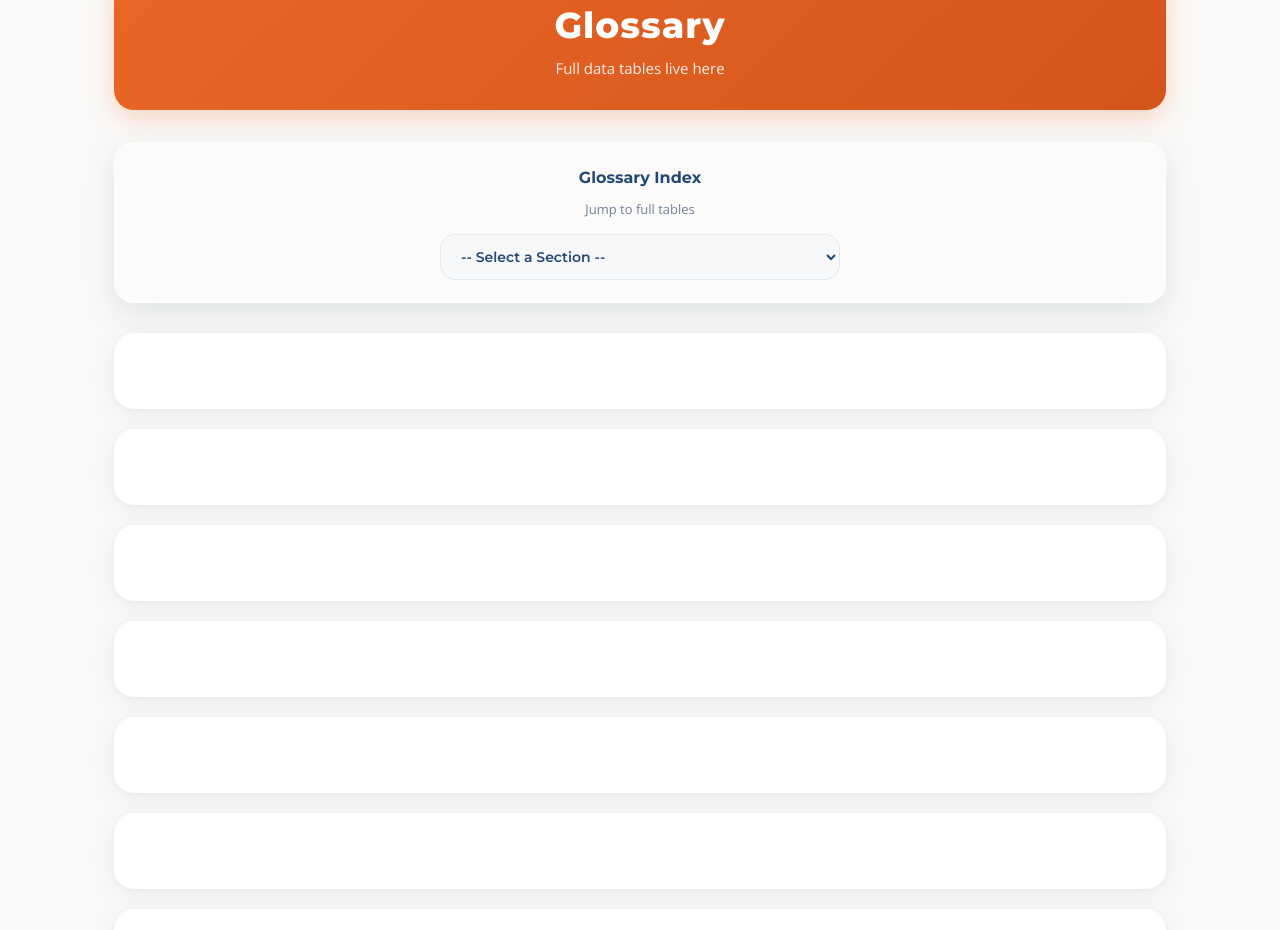
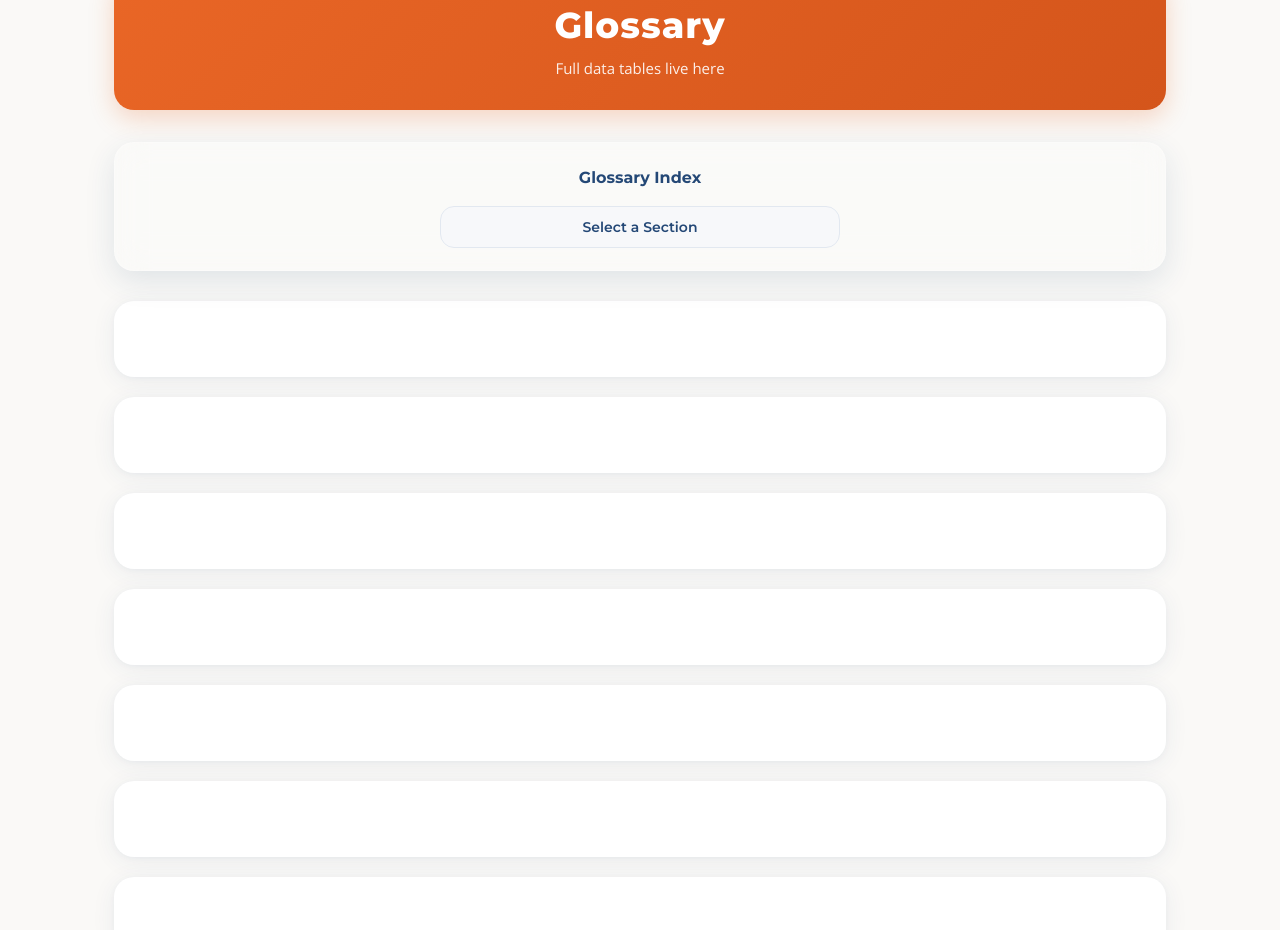
Before and after one commit to JustRecklessProductions/statistical-report, a plain HTML site: page index.html in a window 1280 px wide. Shown: the part 2013-2943 px from the top of the page. Drawn offline with nearby package versions, Linux system fonts and the light colour scheme; no server answers.

Commit message:
glossy glossary

```diff
--- a/index.html
+++ b/index.html
@@ -140,7 +140,7 @@
  .top-nav-toggle { appearance: none; border: 1px solid rgba(36,72,118,0.10); background: rgba(36,72,118,0.06); color: var(--navy); font-family: 'Montserrat', sans-serif; font-size: 12px; font-weight: 800; padding: 6px 12px; border-radius: 999px; cursor: pointer; display: none; align-items: center; gap: 8px; }
  body.in-glossary .top-nav-toggle { display: inline-flex; }
 
-#glossary-index.glossary-index-card { position: sticky; top: var(--sticky-offset); z-index: 45; padding: 22px; margin-top: 0; background: rgba(255, 255, 255, 0.40); backdrop-filter: blur(16px); -webkit-backdrop-filter: blur(16px); border: 1px solid rgba(255, 255, 255, 0.4); box-shadow: 0 10px 30px rgba(36,72,118,0.12); margin-bottom: 30px; }
+#glossary-index.glossary-index-card { position: sticky; top: var(--sticky-offset); z-index: 45; padding: 22px; margin-top: 0; background: rgba(255, 255, 255, 0.15); backdrop-filter: blur(16px); -webkit-backdrop-filter: blur(16px); border: 1px solid rgba(255, 255, 255, 0.25); box-shadow: 0 10px 30px rgba(36,72,118,0.12); margin-bottom: 30px; }
  #glossary-index .glossary-index-head { text-align: center; }
  #glossary-index.is-compact .glossary-index-head { display: none; }
  #glossary-index .glossary-index-actions { display: flex; justify-content: center; align-items: center; flex-wrap: wrap; gap: 10px; margin-top: 14px; }
@@ -148,7 +148,7 @@
 
  /* Glossary Dropdown (Web) */
  .glossary-dropdown-wrap { display: flex; justify-content: center; }
- #glossary-dropdown { width: 100%; max-width: 400px; padding: 12px 16px; font-family: 'Montserrat', sans-serif; font-size: 14px; font-weight: 600; color: var(--navy); background-color: var(--softest-gray); border: 1px solid var(--light-gray); border-radius: var(--radius-sm); cursor: pointer; outline: none; transition: border-color 0.2s; }
+ #glossary-dropdown { width: 100%; max-width: 400px; padding: 12px 16px; font-family: 'Montserrat', sans-serif; font-size: 14px; font-weight: 600; color: var(--navy); background-color: var(--softest-gray); border: 1px solid var(--light-gray); border-radius: var(--radius-sm); cursor: pointer; outline: none; transition: border-color 0.2s; appearance: none; -webkit-appearance: none; text-align: center; }
  #glossary-dropdown:focus { border-color: var(--teal); }
 
  /* Glossary TOC (Print) */
@@ -447,12 +447,11 @@
 
         <div id="glossary-index" class="card glossary-index-card">
             <div class="glossary-index-head">
-                <div class="card-title" style="border:none; margin:0; text-align:center;">Glossary Index</div>
-                <div style="font-size: 13px; color: var(--mid-gray); text-align: center; margin-bottom: 15px;">Jump to full tables</div>
+                <div class="card-title" style="border:none; margin:0; text-align:center; padding-bottom: 15px;">Glossary Index</div>
             </div>
             <div class="glossary-dropdown-wrap">
                 <select id="glossary-dropdown" aria-label="Select a glossary section">
-                    <option value="">-- Select a Section --</option>
+                    <option value="">Select a Section</option>
                 </select>
             </div>
             <div class="glossary-toc-wrap">
```
